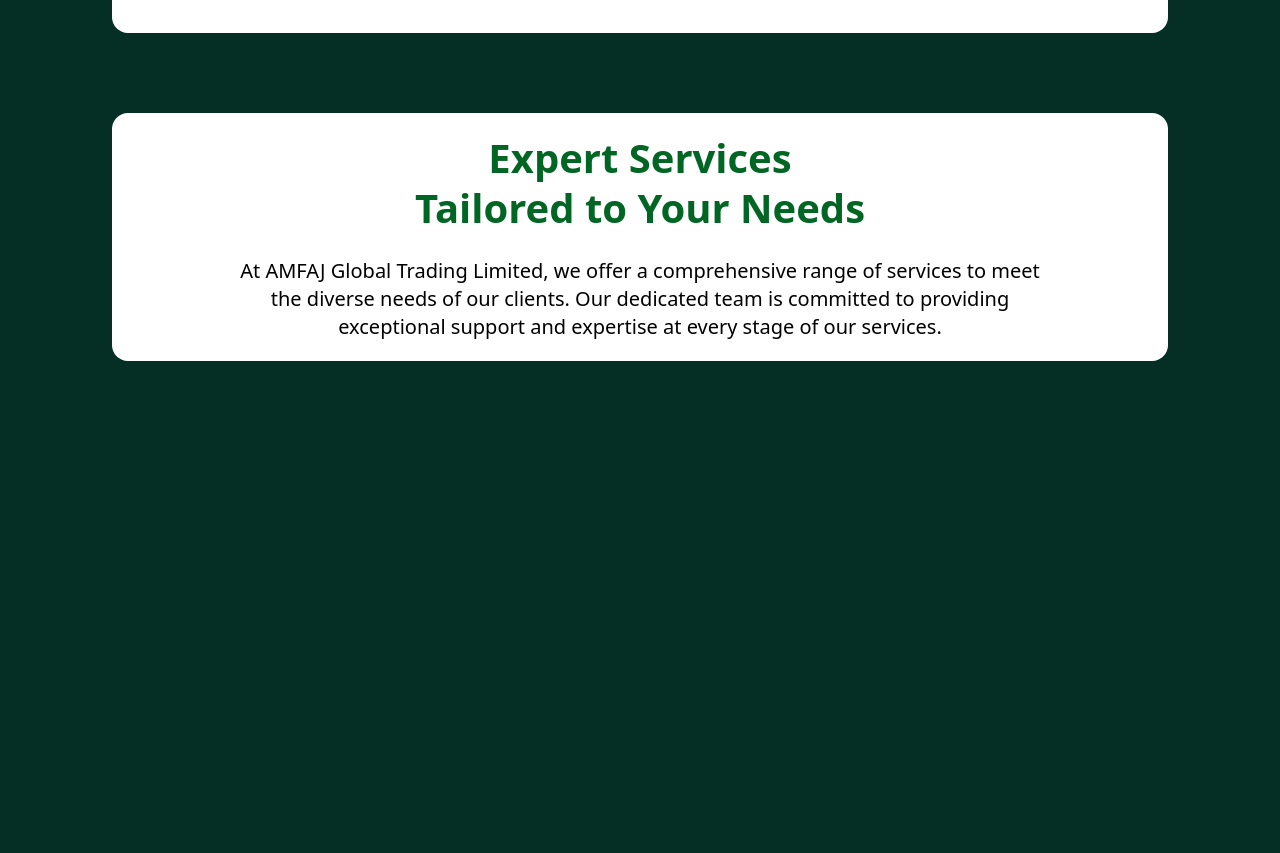
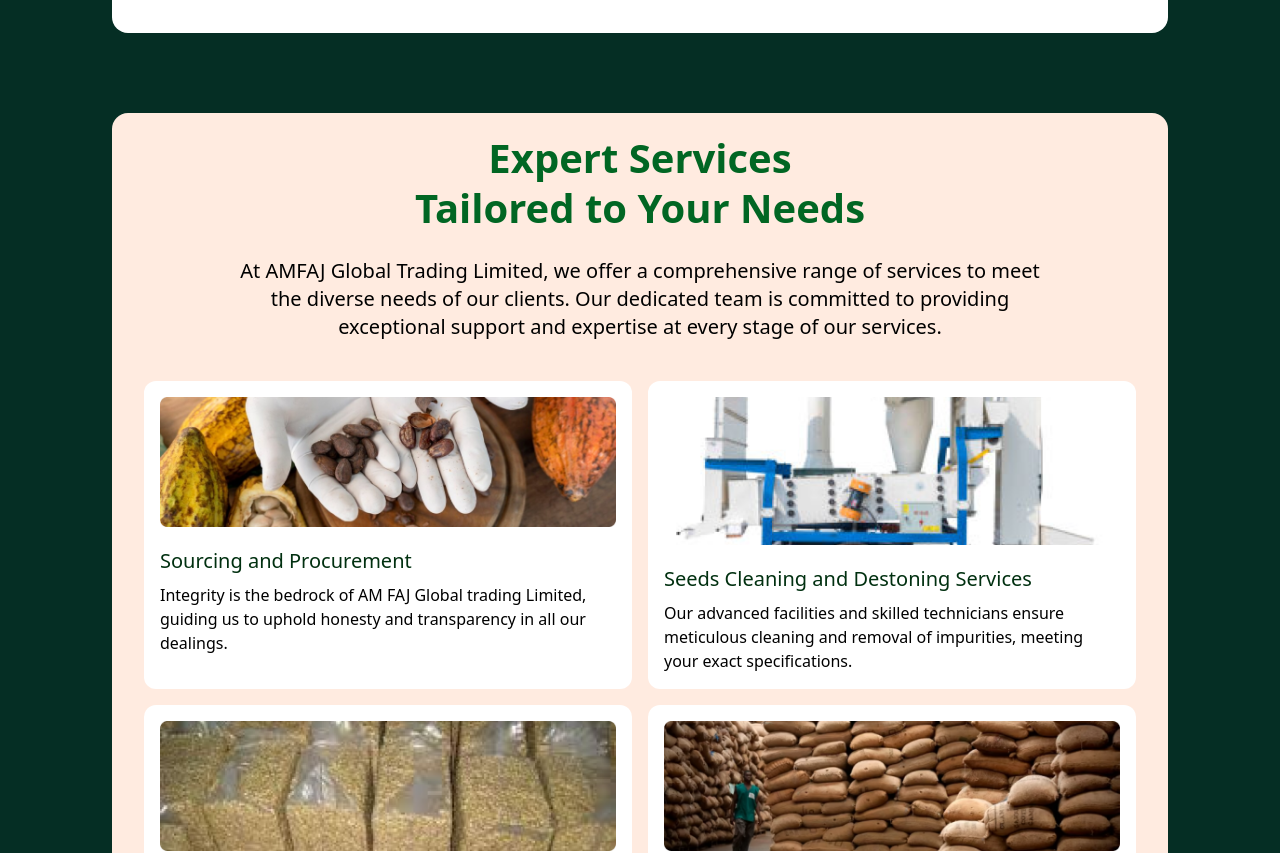
Before and after one commit to Tez-cyber/amfaj, a React (Vite) app: page / in a window 1280 px wide. Shown: the part 3100-3953 px from the top of the page. Before the commit the page ends 3541 px from the top, so only its background shows below. Built offline with nearby package versions, Linux system fonts and the light colour scheme.

Commit message:
Completed serviceSection

```diff
--- a/src/components/serviceSection.jsx
+++ b/src/components/serviceSection.jsx
@@ -1,9 +1,10 @@
+import { serviceCards } from "../utils"
 
 
 export const ServiceSection = () => {
     return (
-        <section id="services" className="flex flex-col my-20 mx-10 gap-10 bg-white p-5  rounded-2xl md:mx-28">
-            <div className="text-center">
+        <section id="services" className="flex flex-col my-20 mx-10 gap-10 bg-[#ffebe0] p-5 rounded-2xl md:px-8 md:mx-28">
+            <section className="text-center">
                 <h2 className={`text-[#016623] pb-6 text-[25px] font-bold leading-tight md:text-[40px]`}>
                     Expert Services <br className="hidden md:block" />
                     Tailored to Your Needs
@@ -13,8 +14,21 @@
                     the diverse needs of our clients. Our dedicated team is committed to providing <br className="hidden md:block" />
                     exceptional support and expertise at every stage of our services.
                 </p>
-            </div>
+            </section>
             {/* ================= Card section ============= */}
+            <section className="grid gap-4 grid-cols-1 md:grid-cols-2 ">
+                {
+                    serviceCards.map((card) => (
+                        <section key={card.id} className="bg-white rounded-xl p-4">
+                            <img src={card.img} alt="" />
+                            <main className="pt-5">
+                                <h2 className="text-[#013010] text-lg md:text-[20px]">{card.title}</h2>
+                                <p className="pt-2 text-[13px] md:text-base">{card.content}</p>
+                            </main>
+                        </section>
+                    ))
+                }
+            </section>
         </section>
     )
 }
```
